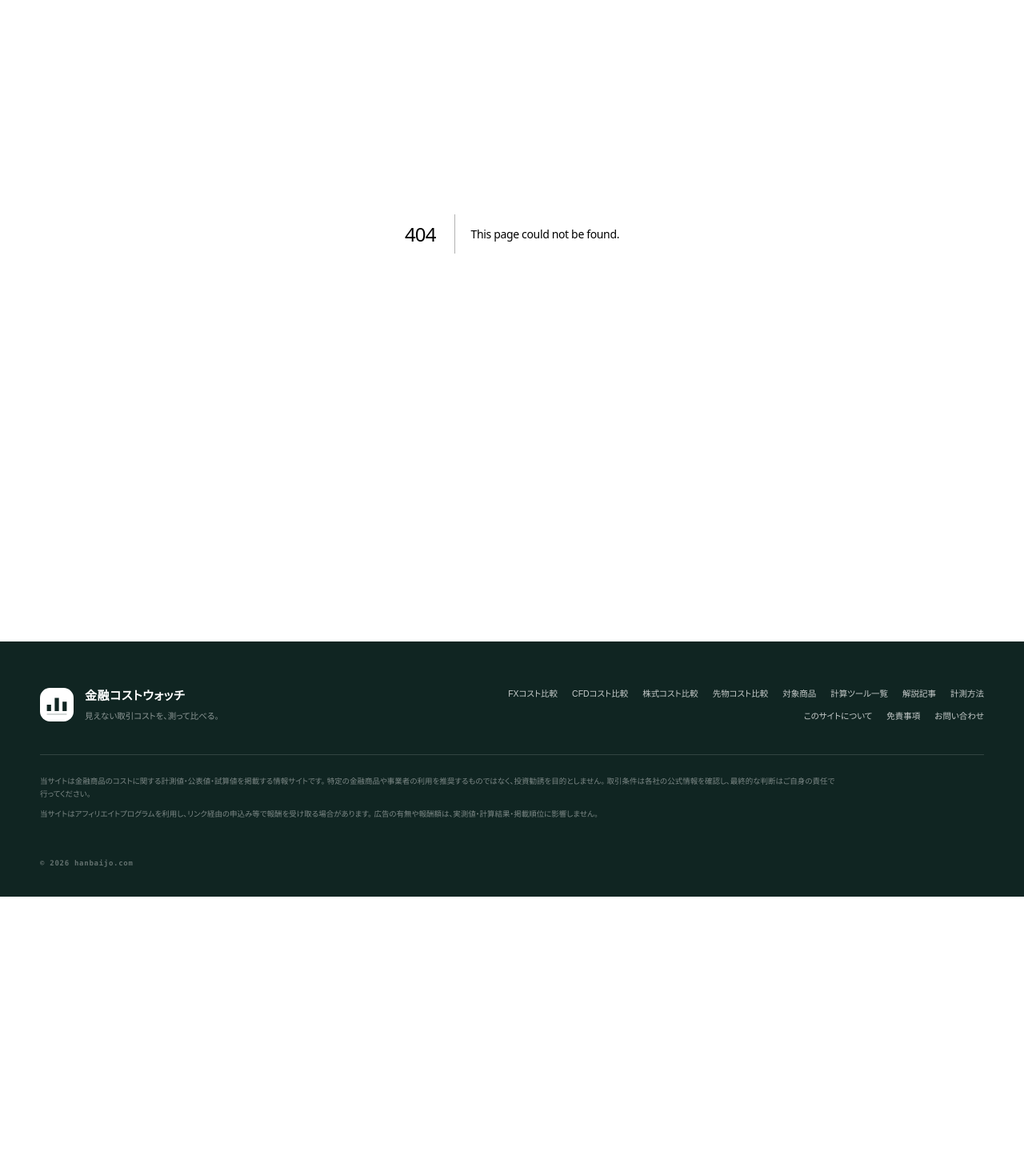
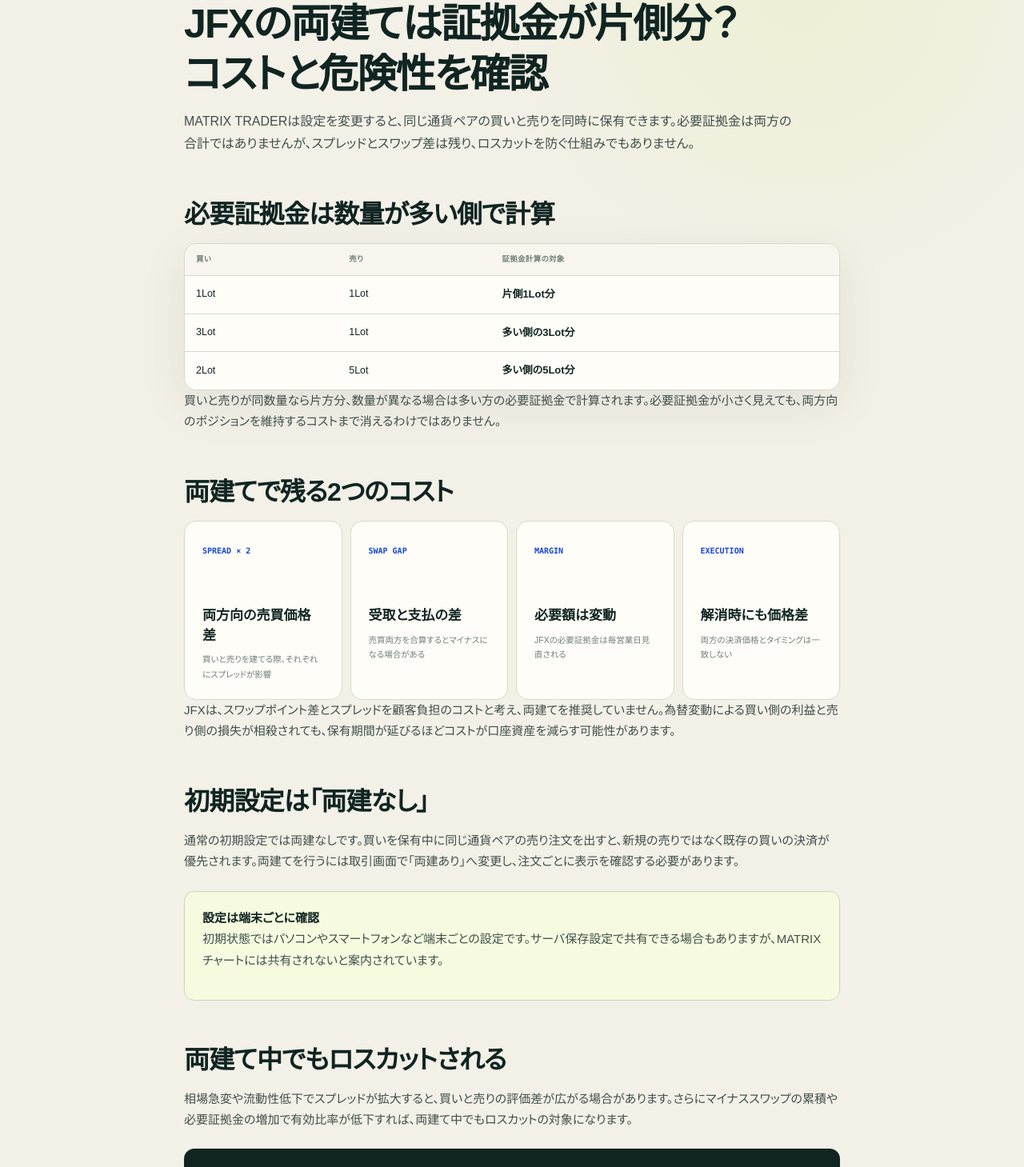
Before and after one commit to mrok18/hanbaijo, a Next.js app: page /articles/jfx-hedging-margin-cost in a window 1280 px wide. Before the commit this address had no page. Shown: the part 185-1644 px from the top of the page at 80% size. Before the commit the page ends 1306 px from the top, so only its background shows below. Built offline with nearby package versions, Linux system fonts and the light colour scheme.

Commit message:
content: add JFX hedging cost guide

```diff
--- /dev/null
+++ b/app/articles/jfx-hedging-margin-cost/page.tsx
@@ -0,0 +1,54 @@
+import Link from 'next/link';
+
+export const metadata = {
+  title: 'JFXの両建ては証拠金が片側分？スプレッド・スワップとロスカットを整理',
+  description: 'JFX MATRIX TRADERの両建てを解説。同数量は片側分、多い方で計算される必要証拠金、スプレッドとスワップ差、初期設定、ロスカットの注意点を整理します。',
+};
+
+export default function Page() {
+  return <article>
+    <p className="page-kicker">JFX / HEDGING COST</p>
+    <h1>JFXの両建ては証拠金が片側分？<br />コストと危険性を確認</h1>
+    <p className="lede">MATRIX TRADERは設定を変更すると、同じ通貨ペアの買いと売りを同時に保有できます。必要証拠金は両方の合計ではありませんが、スプレッドとスワップ差は残り、ロスカットを防ぐ仕組みでもありません。</p>
+
+    <h2>必要証拠金は数量が多い側で計算</h2>
+    <div className="data-panel"><div className="table-scroll"><table className="rates comparison-table"><thead><tr><th>買い</th><th>売り</th><th>証拠金計算の対象</th></tr></thead><tbody>
+      <tr><td>1Lot</td><td>1Lot</td><td><strong>片側1Lot分</strong></td></tr>
+      <tr><td>3Lot</td><td>1Lot</td><td><strong>多い側の3Lot分</strong></td></tr>
+      <tr><td>2Lot</td><td>5Lot</td><td><strong>多い側の5Lot分</strong></td></tr>
+    </tbody></table></div></div>
+    <p>買いと売りが同数量なら片方分、数量が異なる場合は多い方の必要証拠金で計算されます。必要証拠金が小さく見えても、両方向のポジションを維持するコストまで消えるわけではありません。</p>
+
+    <h2>両建てで残る2つのコスト</h2>
+    <div className="fx-metric-grid">
+      <article><b>SPREAD × 2</b><h3>両方向の売買価格差</h3><p>買いと売りを建てる際、それぞれにスプレッドが影響</p></article>
+      <article><b>SWAP GAP</b><h3>受取と支払の差</h3><p>売買両方を合算するとマイナスになる場合がある</p></article>
+      <article><b>MARGIN</b><h3>必要額は変動</h3><p>JFXの必要証拠金は毎営業日見直される</p></article>
+      <article><b>EXECUTION</b><h3>解消時にも価格差</h3><p>両方の決済価格とタイミングは一致しない</p></article>
+    </div>
+    <p>JFXは、スワップポイント差とスプレッドを顧客負担のコストと考え、両建てを推奨していません。為替変動による買い側の利益と売り側の損失が相殺されても、保有期間が延びるほどコストが口座資産を減らす可能性があります。</p>
+
+    <h2>初期設定は「両建なし」</h2>
+    <p>通常の初期設定では両建なしです。買いを保有中に同じ通貨ペアの売り注文を出すと、新規の売りではなく既存の買いの決済が優先されます。両建てを行うには取引画面で「両建あり」へ変更し、注文ごとに表示を確認する必要があります。</p>
+    <div className="callout"><strong>設定は端末ごとに確認</strong><p>初期状態ではパソコンやスマートフォンなど端末ごとの設定です。サーバ保存設定で共有できる場合もありますが、MATRIXチャートには共有されないと案内されています。</p></div>
+
+    <h2>両建て中でもロスカットされる</h2>
+    <p>相場急変や流動性低下でスプレッドが拡大すると、買いと売りの評価差が広がる場合があります。さらにマイナススワップの累積や必要証拠金の増加で有効比率が低下すれば、両建て中でもロスカットの対象になります。</p>
+    <div className="formula-box"><code>有効比率 ＝ 有効証拠金 ÷ 必要証拠金 × 100</code><small>JFXでは有効比率が100％未満になるとロスカット対象。判定と約定の時間・価格は保証されません。</small></div>
+
+    <h2>通常銘柄と大口銘柄の実質両建てにも注意</h2>
+    <p>JFXの公式書面は、大口銘柄の決済のつもりで通常銘柄を反対売買した場合など、銘柄が別のため決済されず実質的な両建てになる可能性を挙げています。USD/JPYなど大口銘柄がある通貨ペアでは、銘柄名まで確認します。</p>
+
+    <section className="article-sources" aria-labelledby="sources"><h2 id="sources">参照した公式資料</h2><ul>
+      <li><a href="https://www.jfx.co.jp/trading_rule/ryoudate/" target="_blank" rel="noopener noreferrer">JFX「両建について」</a></li>
+      <li><a href="https://www.jfx.co.jp/trading_rule/chuui_mt/" target="_blank" rel="noopener noreferrer">JFX「お取引における注意点」</a></li>
+      <li><a href="https://faq.jfx.co.jp/faq/detail?category=40&amp;id=274&amp;site=FX557CTV" target="_blank" rel="noopener noreferrer">JFX FAQ「両建する場合の必要証拠金」</a></li>
+      <li><a href="https://faq.jfx.co.jp/faq/detail?category=40&amp;id=273&amp;site=FX557CTV" target="_blank" rel="noopener noreferrer">JFX FAQ「両建していればロスカットされないか」</a></li>
+    </ul><p>取引条件は2026年9月8日に公式ページで確認しました。設定や必要証拠金は変更される場合があるため、発注前に取引画面の最新表示を確認してください。</p></section>
+
+    <p><Link href="/articles/jfx-losscut-margin-shortage">JFXのロスカットと不足金を確認する →</Link></p>
+    <p><Link href="/articles/jfx-lot-trade-unit">JFXの1Lotと大口銘柄を確認する →</Link></p>
+    <p><Link href="/articles/jfx-fees-total-cost">JFXの手数料と実質コストを確認する →</Link></p>
+    <p><Link href="/fx/jfx">JFXの取引条件一覧へ →</Link></p>
+  </article>;
+}
--- a/app/articles/jfx-losscut-margin-shortage/page.tsx
+++ b/app/articles/jfx-losscut-margin-shortage/page.tsx
@@ -43,6 +43,7 @@ export default function Page() {
 
     <p><Link href="/tools/fx-position-size-calculator">許容損失から取引数量を逆算する →</Link></p>
     <p><Link href="/tools/jfx-scalping-cost-calculator">JFXの短期売買コストを計算する →</Link></p>
+    <p><Link href="/articles/jfx-hedging-margin-cost">JFXの両建て証拠金とロスカットを確認する →</Link></p>
     <p><Link href="/fx/losscut-comparison">FX各社のロスカット基準を比較する →</Link></p>
     <p><Link href="/fx/jfx">JFXの取引条件一覧へ →</Link></p>
   </article>;
--- a/app/articles/posts.ts
+++ b/app/articles/posts.ts
@@ -1,4 +1,5 @@
 export const POSTS = [
+  { slug: 'jfx-hedging-margin-cost', category: 'FX・JFX', title: 'JFXの両建ては証拠金が片側分？コストと危険性', desc: '同数量は片側分、多い方で計算される証拠金と、スプレッド・スワップ差・設定・ロスカットの注意点を整理する。' },
   { slug: 'jfx-swap-transfer-tax', category: 'FX・JFX', title: 'JFXのスワップ振替とは？出金と税金の注意点', desc: '決済せず1円単位でスワップを確定する仕組みと、未実現・確定申告・休日や年末の取引日の違いを整理する。' },
   { slug: 'jfx-fees-total-cost', category: 'FX・JFX', title: 'JFXの手数料は本当に無料？実質コストを整理', desc: '取引・入出金・ロスカット手数料と、スプレッド・スワップ・スリッページなど残るコストを分けて確認する。' },
   { slug: 'jfx-lot-trade-unit', category: 'FX・JFX', title: 'JFXの1Lotはいくら？1,000通貨・1万通貨の例外', desc: '基本1Lot＝1,000通貨と6通貨ペアの1万通貨例外を分け、値動き損益・pips・スプレッド相当額を計算する。' },
--- a/app/fx/jfx/page.tsx
+++ b/app/fx/jfx/page.tsx
@@ -12,6 +12,7 @@ export const metadata = {
 export default function Page() {
   if (!provider) notFound();
   return <FxProviderFactSheet provider={provider} relatedArticles={[
+    { href: '/articles/jfx-hedging-margin-cost', title: 'JFXの両建て証拠金とコスト', description: '片側分で計算される必要証拠金と、スプレッド・スワップ差・ロスカットの注意点を整理します。' },
     { href: '/articles/jfx-swap-transfer-tax', title: 'JFXのスワップ振替と税金', description: 'ポジションを決済せずスワップだけを確定・出金する流れと、年末の取引日を整理します。' },
     { href: '/articles/jfx-fees-total-cost', title: 'JFXの無料手数料と実質コスト', description: '取引・入出金・ロスカット手数料と、スプレッドやスワップなど残る負担を分けます。' },
     { href: '/articles/jfx-lot-trade-unit', title: 'JFXの1Lotと通貨数の例外', description: '基本1,000通貨と6通貨ペアの1万通貨を分け、損益とスプレッド相当額を計算します。' },
```
